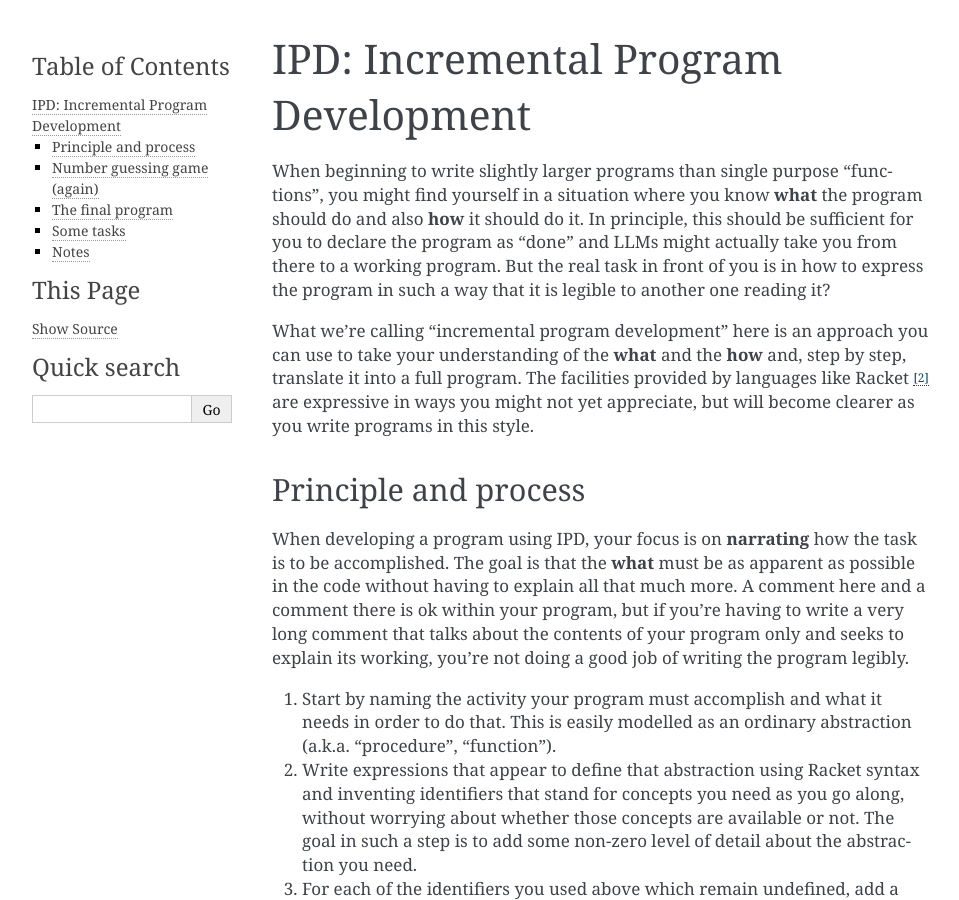
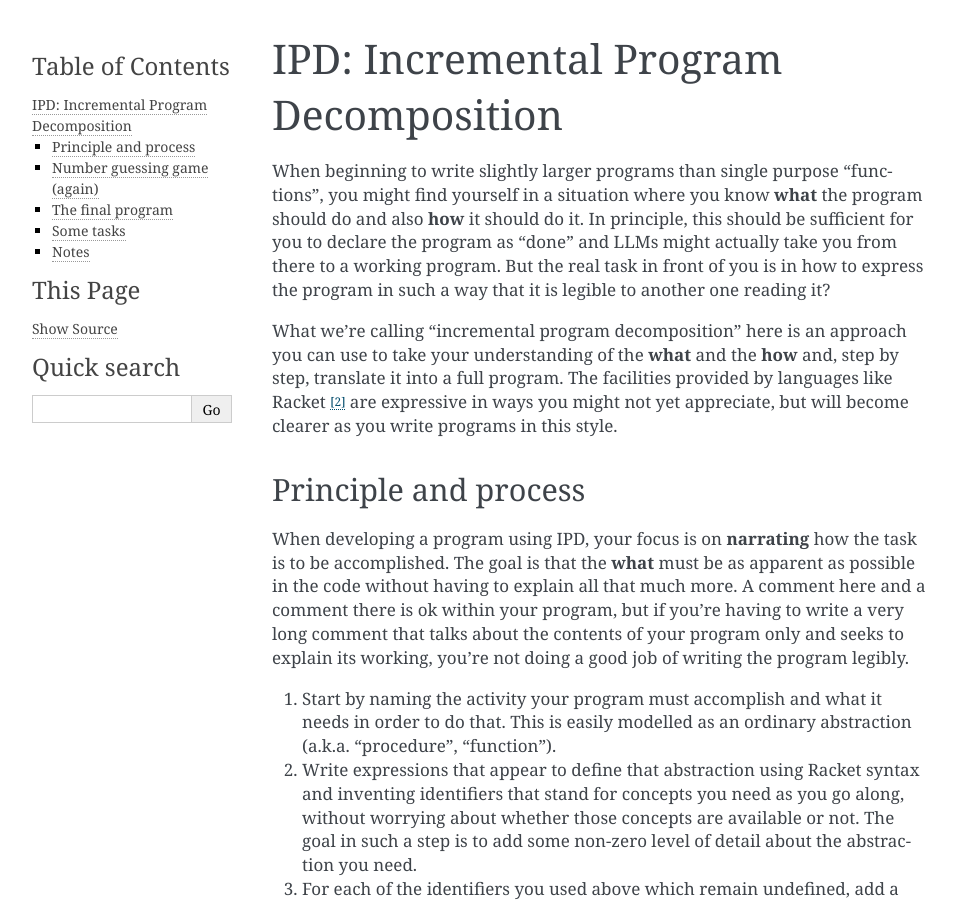
Before and after one commit to kreauniv/complit, a Sphinx documentation site: the page built from source/ipd.rst, in a window 1280 px wide and 900 px high. Shown: the whole window, without its empty margins (148-1107 px from the left). Built offline with Sphinx 7.4.7, drawn with Linux system fonts in a browser that asks for light colours.

Commit message:
Incremental Program Development -> Incremental Program Decomposition

```diff
--- a/source/ipd.rst
+++ b/source/ipd.rst
@@ -1,5 +1,5 @@
-IPD: Incremental Program Development
-====================================
+IPD: Incremental Program Decomposition
+======================================
 
 When beginning to write slightly larger programs than single purpose
 "functions", you might find yourself in a situation where you know **what** the
@@ -9,7 +9,7 @@ take you from there to a working program. But the real task in front of you is
 in how to express the program in such a way that it is legible to another one
 reading it?
 
-What we're calling "incremental program development" here is an approach you
+What we're calling "incremental program decomposition" here is an approach you
 can use to take your understanding of the **what** and the **how** and, step by
 step, translate it into a full program. The facilities provided by languages
 like Racket [#likeracket]_ are expressive in ways you might not yet appreciate,
--- a/source/programs/number-guessing-game.rst
+++ b/source/programs/number-guessing-game.rst
@@ -651,7 +651,7 @@ of abstraction" can help construct a program from scratch.
 
 The **key principle** is to add some level of detail to each successive stage
 of the expansion from a high level version to a functioning program.
-We call this approach "incremental program development" or IPD for short
+We call this approach "incremental program decomposition" or IPD for short
 and will see this approach as a separate topic.
 
 .. [#fn] A "function" is a procedure whose result value depends only on the
```
